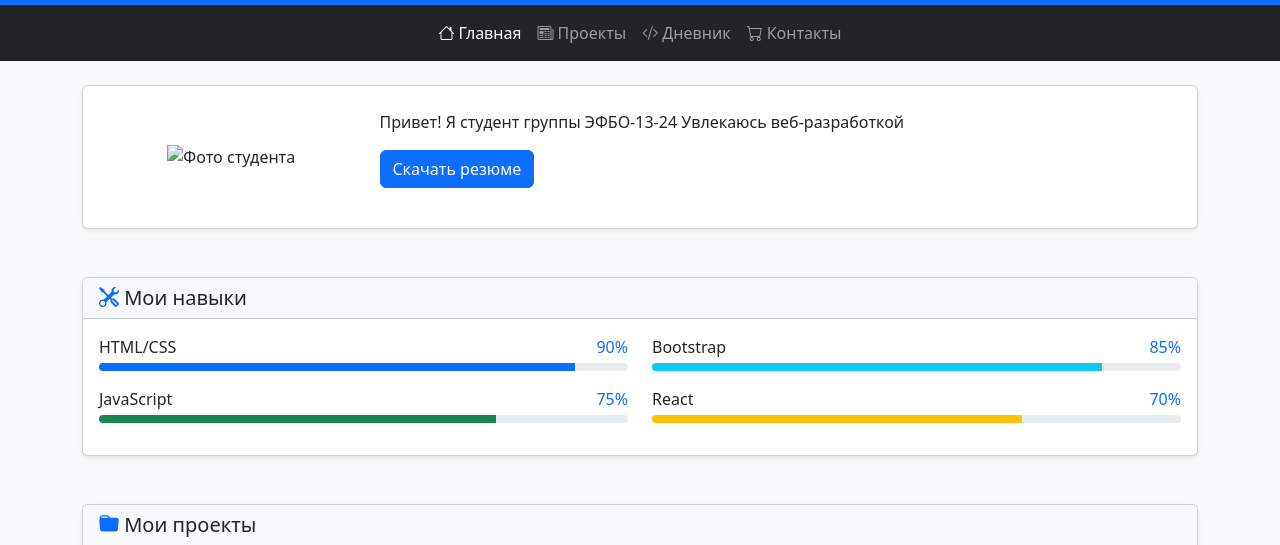
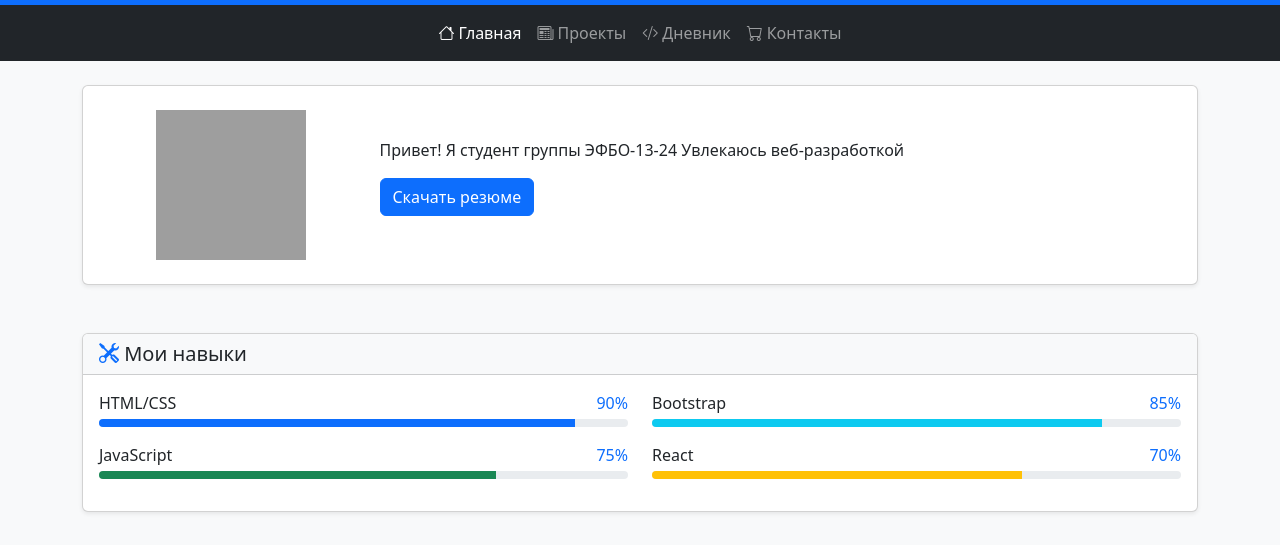
Before and after one commit to Apach876/kr2, a plain HTML site: page index.html in a window 1280 px wide. Shown: the part 217-762 px from the top of the page. Drawn offline with nearby package versions, Linux system fonts and the light colour scheme; the site is published under a folder, as on GitHub Pages, so addresses that start at the root find nothing.

Commit message:
ГОТОВО

```diff
--- a/index.html
+++ b/index.html
@@ -85,7 +85,7 @@
             <div class="card-body p-4">
                 <div class="row align-items-center">
                     <div class="col-md-3 text-center mb-3 mb-md-0">
-                        <img src="/images/avatar.gif" alt="Фото студента" style="width: 150px;height: 150px; object-fit: cover;" width="150" height="150" loading="lazy">
+                        <img src="avatar.gif" alt="Фото студента" style="width: 150px;height: 150px; object-fit: cover;" width="150" height="150" loading="lazy">
                     </div>
                     <div class="col-md-9">
                         <p class="card-text">
```
